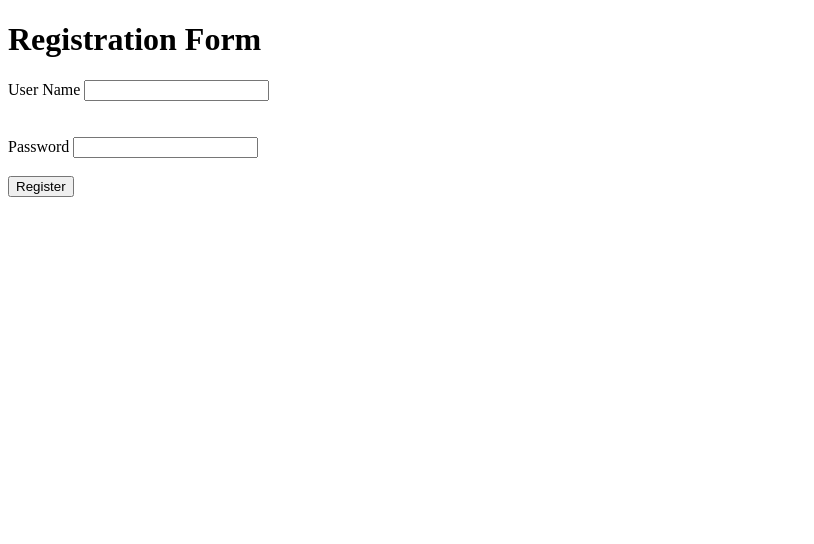
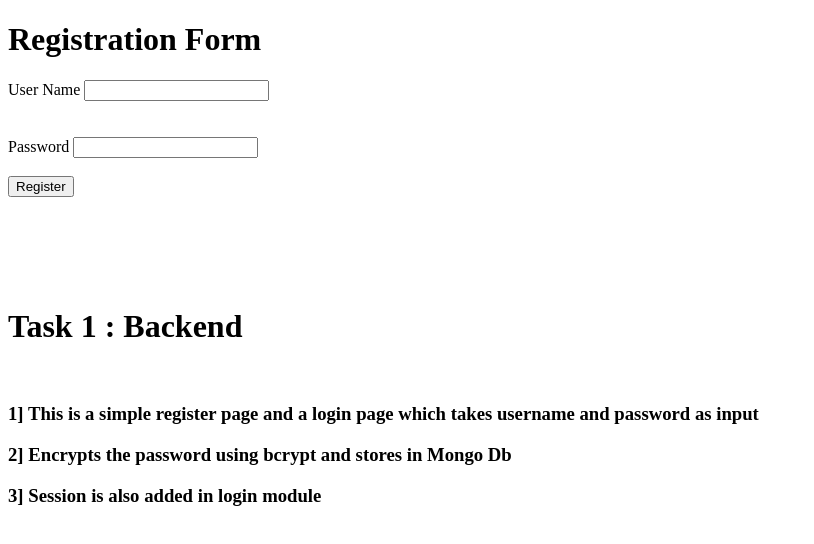
Before and after one commit to terminator-0/register-Auth, a website: page pages/index.html in a window 1280 px wide. Shown: the whole page, without its empty margins (0-814 px from the left). Drawn offline with Linux system fonts and the light colour scheme.

Commit message:
Update index.html

```diff
--- a/pages/index.html
+++ b/pages/index.html
@@ -25,6 +25,22 @@
     <button type="submit">
       Register
     </button>
+    <br>
+    <br><br><br><br><br>
+    <p>
+    <h1>Task 1 : Backend </h1>
+    </p>
+
+    <br>
+    <div>
+      <h3>1] This is a simple register page and a login page which takes username and password as input</h3>
+    </div>
+    <div>
+      <h3>2] Encrypts the password using bcrypt and stores in Mongo Db</h3>
+    </div>
+    <div>
+      <h3>3] Session is also added in login module</h3>
+    </div>
   </form>
 
 </body>
```
